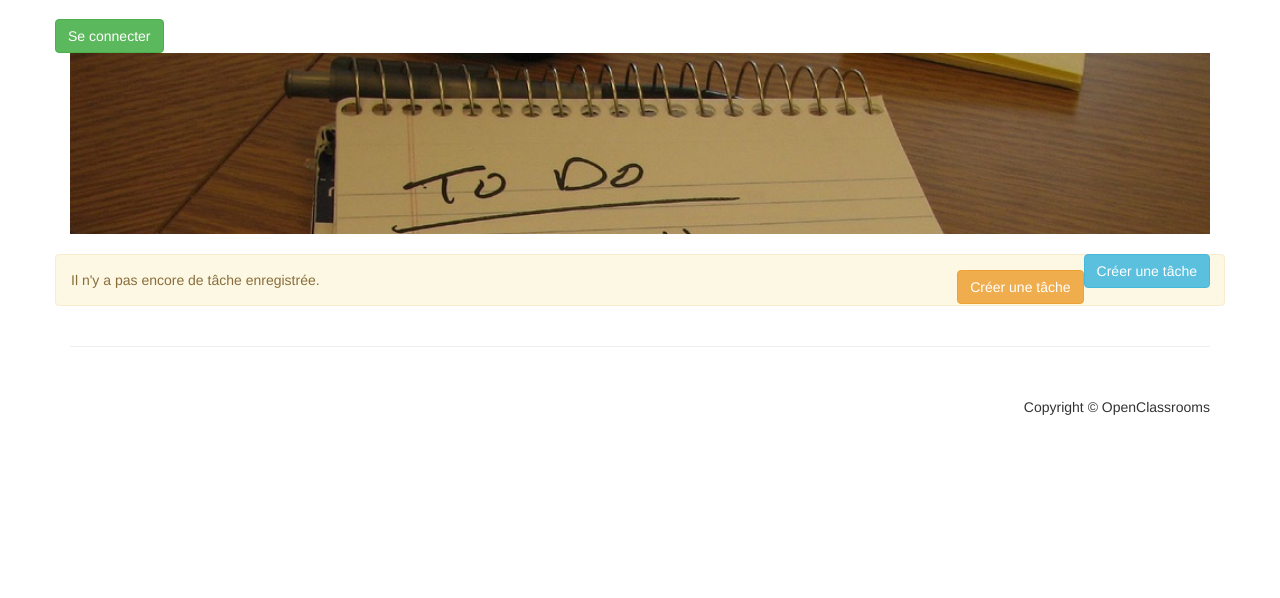
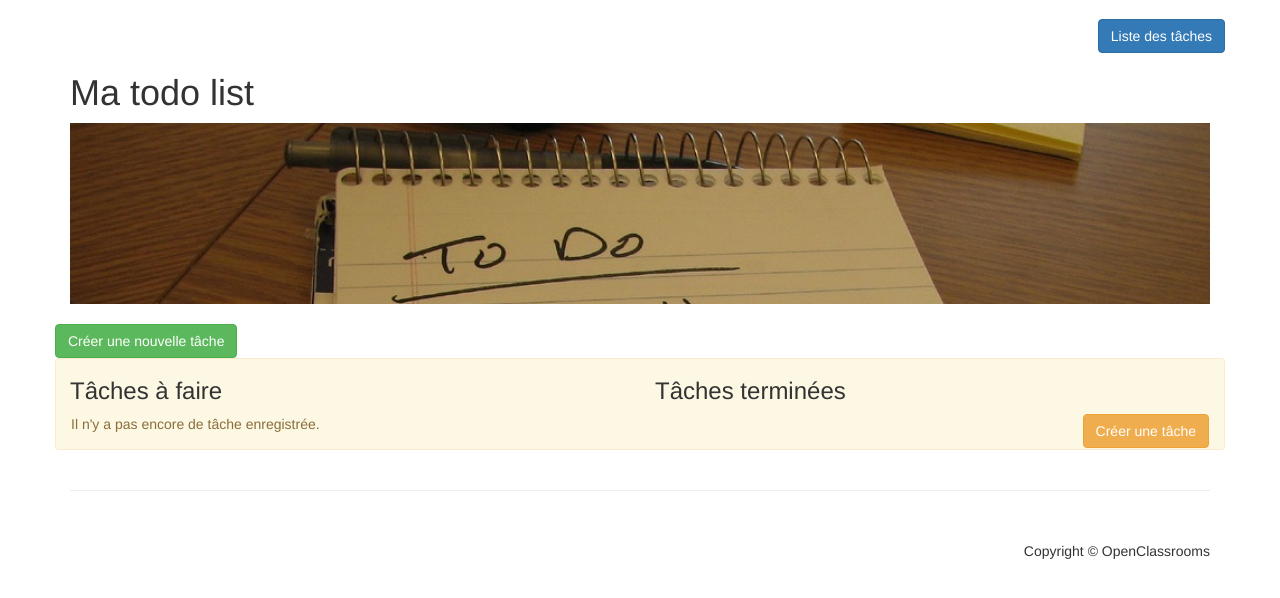
Before and after one commit to ludodrapo/todolist_app, a Symfony app: template templates/task/list.html.twig in a window 1280 px wide. Shown: the part 51-649 px from the top of the page. Run offline with Twig, Linux system fonts and the light colour scheme; the template is opened without the code that fills it, so the values that code supplies are empty; some libraries are stand-ins or nearby versions.

Commit message:
Front - links added and some visual fixes done - todo and done tasks separated

```diff
--- a/templates/base.html.twig
+++ b/templates/base.html.twig
@@ -11,7 +11,8 @@
 		<title>To Do List app</title>
 
 		<!-- Bootstrap Core CSS -->
-        <link href="{{ asset('assets/css/bootstrap.min.css') }}" rel="stylesheet">
+		<link
+		href="{{ asset('assets/css/bootstrap.min.css') }}" rel="stylesheet">
 
 		<!-- Custom CSS -->
 		<link href="{{ asset('assets/css/shop-homepage.css') }}" rel="stylesheet">
@@ -28,9 +29,15 @@
 		<nav class="navbar navbar-light navbar-fixed-top" style="background-color: #e3f2fd;" role="navigation">
 			<div class="container">
 				<div class="navbar-header">
-                    <a class="navbar-brand" href="#">To Do List app</a>
-                    <img src="{{ asset('assets/img/Logo_OpenClassrooms.png') }}" alt="OpenClassrooms" />
+					<a class="navbar-brand" href="{{ path('homepage') }}">To Do List app</a>
+					<img src="{{ asset('assets/img/Logo_OpenClassrooms.png') }}" alt="OpenClassrooms"/>
 				</div>
+				{% if app.user %}
+					<a href="{{ path('logout') }}" class="pull-right btn btn-danger">
+						Se déconnecter
+						<span class="glyphicon glyphicon-log-out"></span>
+					</a>
+				{% endif %}
 			</div>
 		</nav>
 
@@ -39,41 +46,51 @@
 			<div class="row">
 				{% if is_granted('ROLE_ADMIN') %}
 					<a href="{{ path('user_create') }}" class="btn btn-primary">Créer un utilisateur</a>
+					<a href="{{ path('user_list') }}" class="btn btn-primary">Gérer les utilisateurs</a>
 				{% endif %}
 
-                {% if app.user %}
-                <a href="{{ path('logout') }}" class="pull-right btn btn-danger">Se déconnecter</a>
-                {% endif %}
+				<a href="{{ path('task_list') }}" class="pull-right btn btn-primary">Liste des tâches</a>
 
-                {% if not app.user and 'login' != app.request.attributes.get('_route') %}
-                <a href="{{ path('login') }}" class="btn btn-success">Se connecter</a>
-                {% endif %}
+				{# {% if app.user %}
+									<a href="{{ path('logout') }}" class="pull-right btn btn-danger">
+										Se déconnecter
+										<span class="glyphicon glyphicon-log-out"></span>
+									</a>
+								{% endif %} #}
+
+				{# {% if not app.user and 'login' != app.request.attributes.get('_route') %}
+													<a href="{{ path('login') }}" class="btn btn-success">
+														Se connecter
+														<span class="glyphicon glyphicon-log-in"></span>
+													</a>
+												{% endif %} #}
 			</div>
 
 			<div class="row">
 				<div class="col-md-12">
 					{% for flash_message in app.session.flashBag.get('success') %}
 						<div class="alert alert-success" role="alert">
-                            <strong>Superbe !</strong> {{ flash_message }}
+							<strong>Superbe !</strong>
+							{{ flash_message }}
 						</div>
 					{% endfor %}
 
 					{% for flash_message in app.session.flashBag.get('error') %}
 						<div class="alert alert-danger" role="alert">
-                            <strong>Oops !</strong> {{ flash_message }}
+							<strong>Oops !</strong>
+							{{ flash_message }}
 						</div>
 					{% endfor %}
 
 					{% block header_title %}{% endblock %}
-                    {% block header_img %}<img class="slide-image" src="{{ asset('assets/img/todolist_homepage.jpg') }}" alt="todo list">{% endblock %}
+					{% block header_img %}{% endblock %}
 				</div>
 			</div>
 
-            <br />
+			<br/>
 
 			<div class="row">
-                <div class="col-md-12">
-                    {% block body %}{% endblock %}
+				<div class="col-md-12"> {% block body %}{% endblock %}
 					</div>
 				</div>
 			</div>
@@ -96,3 +113,4 @@
 			<script src="{{ asset('assets/js/bootstrap.min.js') }}"></script>
 		</body>
 	</html>
+</body></html>
--- a/templates/security/login.html.twig
+++ b/templates/security/login.html.twig
@@ -1,4 +1,8 @@
 {% extends 'base.html.twig' %}
+
+{% block header_title %}
+	<h1>To Do List App</h1>
+{% endblock %}
 
 {% block body %}
     {% if error %}
@@ -12,6 +16,6 @@
         <label for="password">Mot de passe :</label>
         <input type="password" id="password" name="_password" />
 
-        <button class="btn btn-success" type="submit">Se connecter</button>
+        <button class="pull-right btn btn-success" type="submit"><span class="glyphicon glyphicon-log-in"></span> Se connecter</button>
     </form>
 {% endblock %}
--- a/templates/task/list.html.twig
+++ b/templates/task/list.html.twig
@@ -1,36 +1,81 @@
 {% extends 'base.html.twig' %}
 
-{% block header_img %}<img class="slide-image" src="{{ asset('assets/img/todolist_content.jpg') }}" alt="todo list">{% endblock %}
+{% block header_title %}
+	<h1>Ma todo list</h1>
+{% endblock %}
+
+{% block header_img %}<img class="slide-image" src="{{ asset('assets/img/todolist_content.jpg') }}" alt="todo list">
+{% endblock %}
 
 {% block body %}
-    <a href="{{ path('task_create') }}" class="btn btn-info pull-right">Créer une tâche</a>
 	<div class="row">
+		<a href="{{ path('task_create') }}" class="btn btn-success">Créer une nouvelle tâche</a>
+	</div>
+	<div class="row">
+		<div class="col-lg-6">
+			<h3>Tâches à faire</h3>
 			{% for task in tasks %}
-        <div class="col-sm-4 col-lg-4 col-md-4">
+				{% if not task.isDone %}
+					<div class="col">
 						<div class="thumbnail">
 							<div class="caption">
-                    <h4 class="pull-right">
-                        {% if task.isDone %}<span class="glyphicon glyphicon-ok"></span>{% else %}<span class="glyphicon glyphicon-remove"></span>{% endif %}
+								{# <h4 class="pull-right">
+									<span class="glyphicon glyphicon-remove"></span>
+								</h4> #}
+								<h4>
+									<a href="{{ path('task_edit', {'id' : task.id }) }}">{{ task.title }}</a>
 								</h4>
-                    <h4><a href="{{ path('task_edit', {'id' : task.id }) }}">{{ task.title }}</a></h4>
 								<p>{{ task.content }}</p>
 							</div>
 							<div>
 								<form action="{{ path('task_toggle', {'id' : task.id }) }}">
-                        <button class="btn btn-success btn-sm pull-right">
-                            {% if not task.isDone %}Marquer comme faite{% else %}Marquer non terminée{% endif %}
+									<button class="btn btn-success btn-sm pull-right">Marquer comme faite
 									</button>
 								</form>
 								<form action="{{ path('task_delete', {'id' : task.id }) }}">
 									<button class="btn btn-danger btn-sm pull-right">Supprimer</button>
 								</form>
+							</div><br />
 						</div>
 					</div>
-        </div>
-        {% else %}
-            <div class="alert alert-warning" role="alert">
-                Il n'y a pas encore de tâche enregistrée. <a href="{{ path('task_create') }}" class="btn btn-warning pull-right">Créer une tâche</a>
-            </div>
+				{% endif %}
 			{% endfor %}
 		</div>
+		<div class="col-lg-6">
+			<h3>Tâches terminées</h3>
+			{% for task in tasks %}
+				{% if task.isDone %}
+					<div class="col">
+						<div class="thumbnail">
+							<div class="caption">
+								<h4 class="pull-right">
+									<span class="glyphicon glyphicon-ok"></span>
+								</h4>
+								<h4>
+									<a href="{{ path('task_edit', {'id' : task.id }) }}">{{ task.title }}</a>
+								</h4>
+								<p>{{ task.content }}</p>
+							</div>
+							<div>
+								<form action="{{ path('task_toggle', {'id' : task.id }) }}">
+									<button class="btn btn-success btn-sm pull-right">Marquer non terminée
+									</button>
+								</form>
+								<form action="{{ path('task_delete', {'id' : task.id }) }}">
+									<button class="btn btn-danger btn-sm pull-right">Supprimer</button>
+								</form>
+							</div><br />
+						</div>
+					</div>
+				{% endif %}
+			{% endfor %}
+		</div>
+
+		{% if not tasks %}
+			<div class="alert alert-warning" role="alert">
+				Il n'y a pas encore de tâche enregistrée.
+				<a href="{{ path('task_create') }}" class="btn btn-warning pull-right">Créer une tâche</a>
+			</div>
+		{% endif %}
+	</div>
 {% endblock %}
--- a/templates/user/create.html.twig
+++ b/templates/user/create.html.twig
@@ -1,6 +1,8 @@
 {% extends 'base.html.twig' %}
 
-{% block header_title %}<h1>Créer un utilisateur</h1>{% endblock %}
+{% block header_title %}
+	<h1>Créer un utilisateur</h1>
+{% endblock %}
 {% block header_img %}{% endblock %}
 
 {% block body %}
--- a/templates/user/edit.html.twig
+++ b/templates/user/edit.html.twig
@@ -1,6 +1,10 @@
 {% extends 'base.html.twig' %}
 
-{% block header_title %}<h1>Modifier <strong>{{ user.username }}</strong></h1>{% endblock %}
+{% block header_title %}
+	<h1>Modifier
+		<strong>{{ user.username }}</strong>
+	</h1>
+{% endblock %}
 {% block header_img %}{% endblock %}
 
 {% block body %}
```
Also changed, not shown: src/Controller/TaskController.php (+8 -8 lines), templates/default/index.html.twig (+11 -6 lines), templates/task/create.html.twig (+7 -0 lines), templates/task/edit.html.twig (+7 -0 lines), templates/user/list.html.twig (+5 -2 lines), tests/Controller/TaskControllerTest.php (+1 -1 lines). Lines whose indentation alone changed are shown as unchanged.
